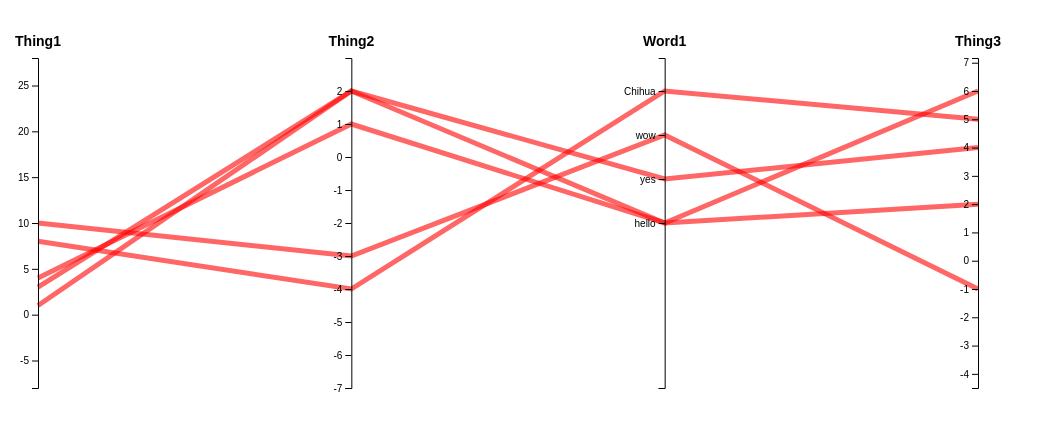
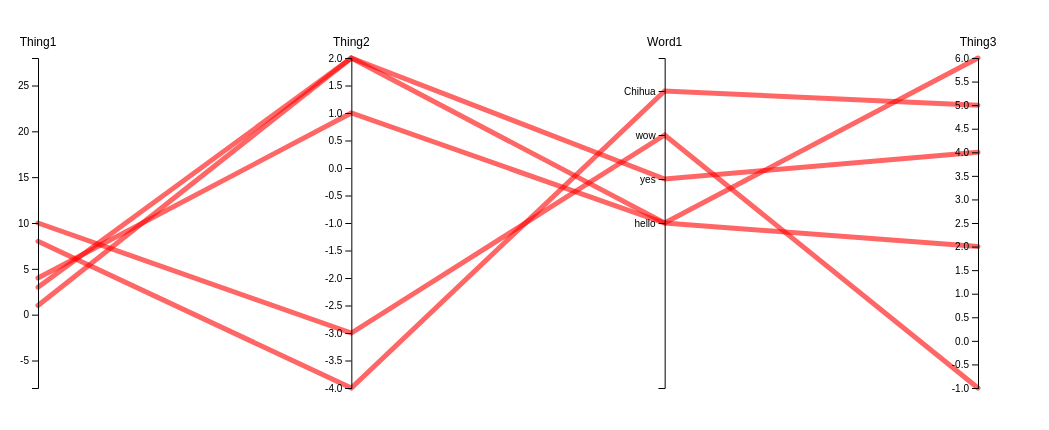
Before and after one commit to AndrewTBurks/d3.nomogram, a website: page index.html in a window 1280 px wide. Shown: the whole page, without its empty margins (0-1049 px from the left). Drawn offline with nearby package versions, Linux system fonts and the light colour scheme.

Commit message:
Fixed incorrect default rangeShrink (was being used for testing) and changed stroke linecap. Also changed font style slightly

```diff
--- a/VersatilePCP.js
+++ b/VersatilePCP.js
@@ -112,7 +112,7 @@
 				};
 
 				axisObject.domain = calculateAxisExtent(this.plotData.map(el => el[key]), axisObject.type);
-				axisObject.rangeShrink = [.3, .9];
+				axisObject.rangeShrink = [0, 1];
 				axesSpec.push(axisObject);
 			});
 
@@ -219,9 +219,9 @@
 				d3.select(nodes[i]).append("text")
 					.text(d.name)
 					.attr("y", margin.top - 12)
-					.style("font-size", 14)
+					.attr("class", "axis-title")
+					.style("font-size", 12)
 					.style("font-family", "sans-serif")
-					.style("font-weight", "bold")
 					.style("text-anchor", "middle")
 					.style("fill", "black");
 
@@ -308,6 +308,7 @@
 		.append("path")
 			.attr("class", "dataPath")
 			.attr("d", calculatePath)
+			.style("stroke-linecap", "round")
 			.style("stroke", _this.colorFunc)
 			.style("stroke-width", _this.strokeSize)
 			.style("stroke-opacity", _this.defaultOpacity)
```
Also changed, not shown: index.html (+1 -1 lines).
